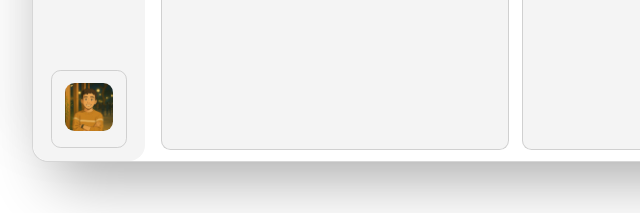
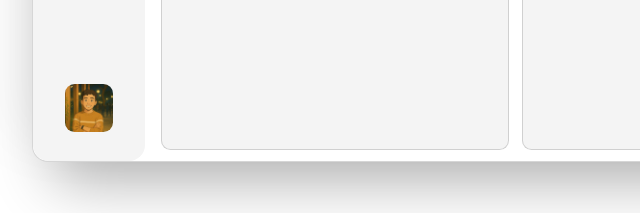
Before and after one commit to aymansoliman-dev/Calenda, a website with bundled scripts: page beta/beta.html in a window 1280 px wide. Shown: the part 584-797 px from the top of the page, 0-640 px from the left. Built offline with nearby package versions, Linux system fonts and the light colour scheme.

Commit message:
removed unnecessary user avatar border

```diff
--- a/shared/stylesheets/panel.css
+++ b/shared/stylesheets/panel.css
@@ -168,7 +168,6 @@ aside #tabs ul li .active.tab {
   display: flex;
   align-items: center;
   gap: 1rem;
-  border: 1px solid var(--border-color);
   cursor: pointer;
   transition: all 0.3s ease;
 }
```
